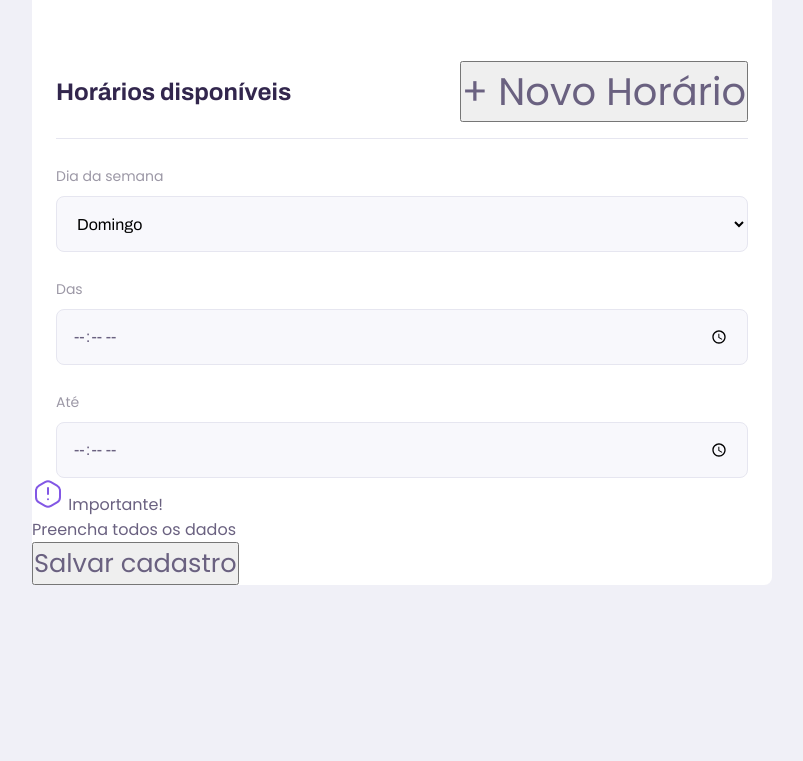
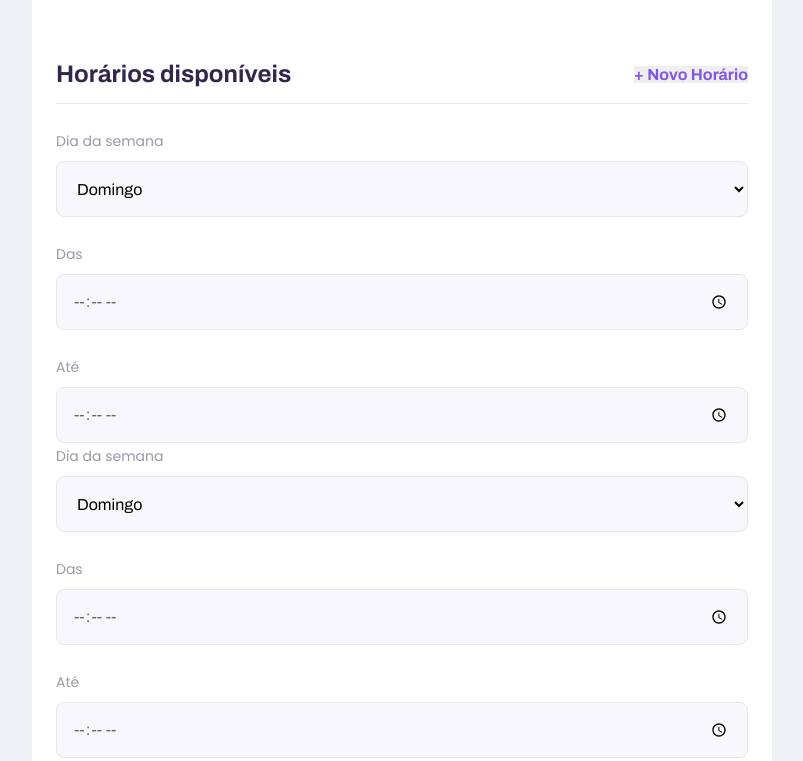
Before and after one commit to wendeyricardo/SemanaNLW2, a plain HTML site: page give-classes.html in a window 1280 px wide. Shown: the part 1290-2051 px from the top of the page, without its empty margins (238-1041 px from the left). Before the commit the page ends 1875 px from the top, so only its background shows below. Drawn offline with Linux system fonts and the light colour scheme.

Commit message:
engordando a give-classes de conteudo

```diff
--- a/give-classes.html
+++ b/give-classes.html
@@ -114,6 +114,32 @@
                             <input type="time" name="time_to[]" required>
                         </div>
                     </div>
+
+                    <div class="schedule-time">
+
+                        <div class="select-block">
+                            <label for="weekday">Dia da semana</label>
+                            <select name="weekday[]" required>
+                                <option value="0">Domingo</option>
+                                <option value="1">Segunda-feira</option>
+                                <option value="2">Terça-feira</option>
+                                <option value="3">Quarta-feira</option>
+                                <option value="4">Quinta-feira</option>
+                                <option value="5">Sexta-feira</option>
+                                <option value="6">Sábado</option>
+                            </select>
+                        </div>
+
+                        <div class="input-block">
+                            <label for="time_from">Das</label>
+                            <input type="time" name="time_from[]" required>
+                        </div>
+
+                        <div class="input-block">
+                            <label for="time_from">Até</label>
+                            <input type="time" name="time_to[]" required>
+                        </div>
+                    </div>
                 </fieldset>
 
             </form>
--- a/styles/partials/page-give-classes.css
+++ b/styles/partials/page-give-classes.css
@@ -32,6 +32,19 @@
     border-bottom: 1px solid var(--color-line-in-white);
 }
 
+#page-give-classes fieldset legend button {
+    background-color: none;
+    border: 0;
+    color: var(--color-primary);
+    font: 700 1.6rem Archivo;
+    cursor: pointer;
+    transition: 0.2s;
+}
+
+#page-give-classes fieldset legend button:hover{
+    color: var(--color-primary-dark);
+}
+
 #page-give-classes fieldset+fieldset {
     margin-top: 6.4rem;
 }
@@ -43,6 +56,48 @@
 
 }
 
+#page-give-classes main footer {
+    padding: 4rem 2.4rem;
+    background: var(--color-box-footer);
+    border-top: 1px solid var(--color-line-in-white);
+    margin-top: 6.4rem;
+}
+
+#page-give-classes main footer p {
+    display: flex;
+    align-items: center;
+    justify-content: center;
+    font-size: 1.4rem;
+    line-height: 2.4rem;
+    color: var(--color-text-complement);
+}
+
+#page-give-classes main footer p img {
+    margin-right: 2rem;
+}
+
+#page-give-classes main footer button {
+    width: 100%;
+    height: 5.6rem;
+    background: var(--color-secondary);
+    color: var(--color-button-text);
+    border: 0;
+    border-radius: .8rem;
+    cursor: pointer;
+    font: 700 1.6rem Archivo;
+    display: flex;
+    align-items: center;
+    justify-content: center;
+    text-decoration: none;
+    transition: 0.2s;
+    margin-top: 3.2rem;
+}
+
+#page-give-classes main footer button:hover {
+    background: var(--color-secondary-dark);
+
+}
+
 @media (min-width: 700px) {
     #page-give-classes #container {
         max-width: 100vw;
```
